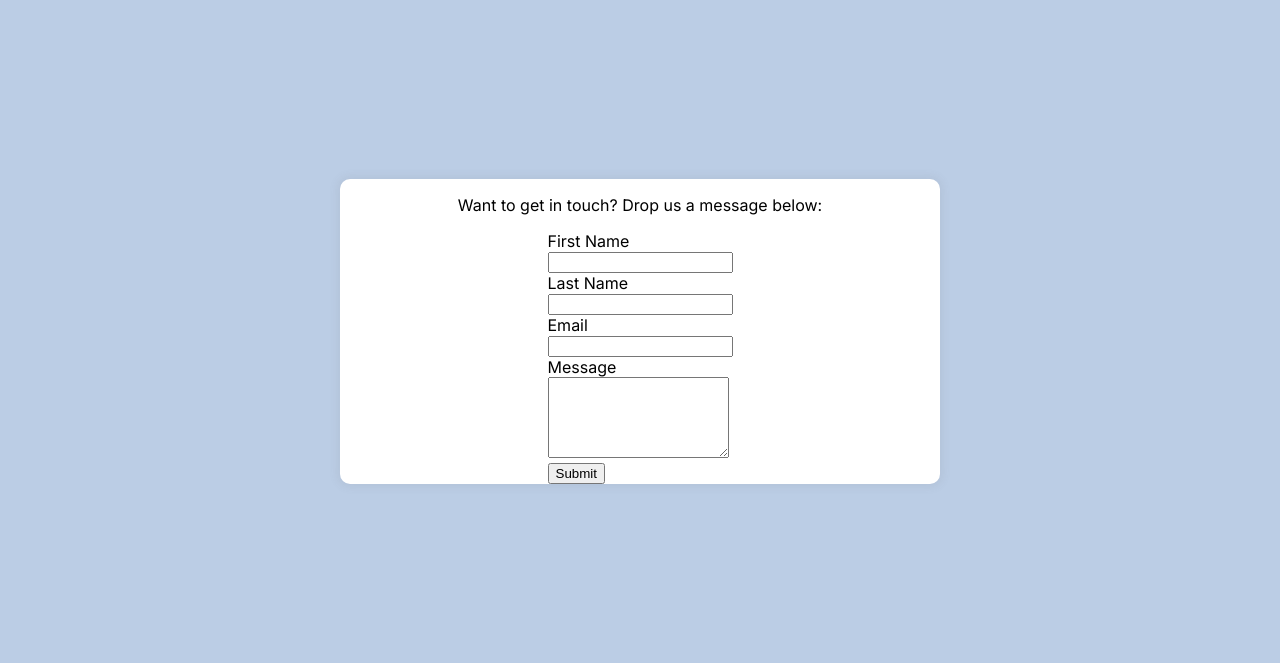
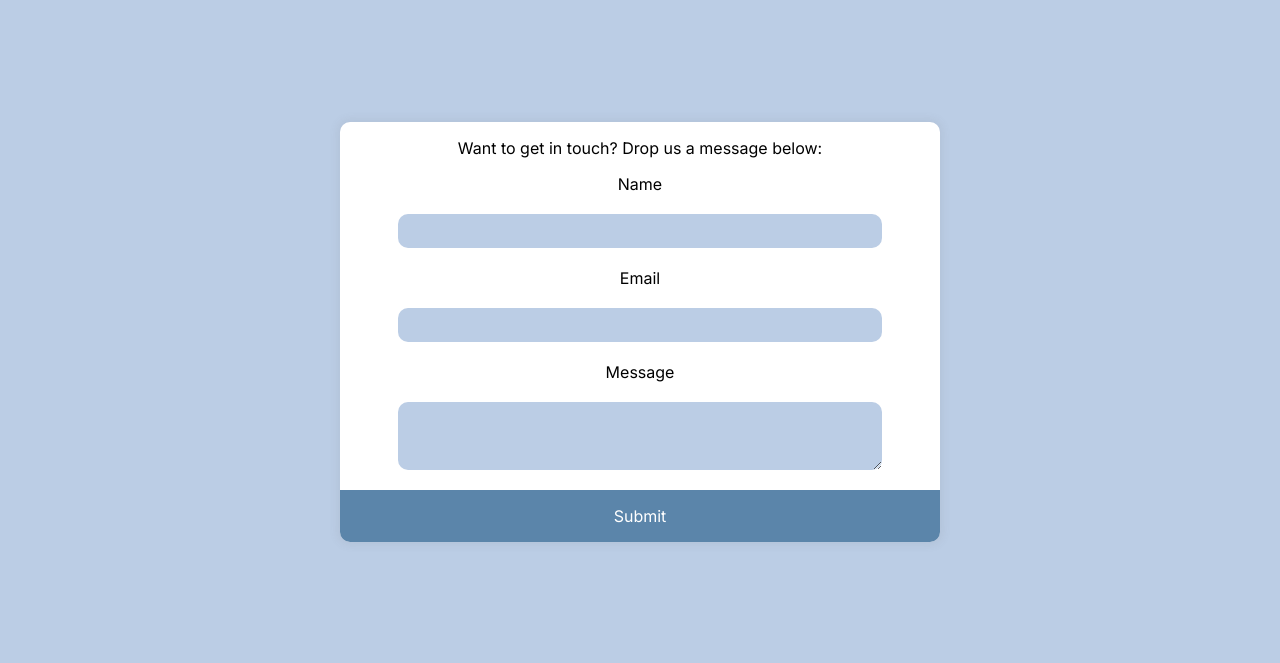
Before and after one commit to Llywelyn1282/earth-quiz, a plain HTML site: page contact.html in a window 1280 px wide. Shown: the part 76-739 px from the top of the page. Drawn offline with nearby package versions, Linux system fonts and the light colour scheme; a web font is replaced by a local one.

Commit message:
style form on contact page

```diff
--- a/contact.html
+++ b/contact.html
@@ -52,15 +52,13 @@
       <div class="contact-container">
         <p>Want to get in touch? Drop us a message below:</p>
         <form class="form">
-          <label for="first-name">First Name</label><br>
-          <input type="text" id="first-name" name="first-name" required><br>
-          <label for="last-name">Last Name</label><br>
-          <input type="text" id="last-name" name="last-name" required><br>
+          <label for="name">Name</label><br>
+          <input type="text" id="name" name="name" required><br>
           <label for="email">Email</label><br>
           <input type="email" id="email" name="email" required><br>
           <label for="message">Message</label><br>
-          <textarea name="message" rows="5" cols=""></textarea><br>
-          <input type="submit" name="submit">
+          <textarea name="message" id="message" rows="4"></textarea><br>
+          <input type="submit" name="submit" id="submit">
         </form>
       </div>
     </main>
--- a/css/style.css
+++ b/css/style.css
@@ -178,12 +178,56 @@ cursor: pointer;
   box-shadow: 0 0 10px 2px rgba(100, 100, 100, 0.1);
   width: 600px;
   overflow: hidden;
-  margin: 1rem;
+  margin: 0;
   display: flex;
   flex-direction: column;
   justify-content: center;
   align-items: center;
 }
+
+.form {
+  display: flex;
+  flex-direction: column;
+  justify-content: center;
+  align-items: center;
+  font-family: inherit;
+  width: 100%;
+}
+
+input, #message {
+  width: 80%;
+  border-radius: 10px;
+  font-family: inherit;
+  background-color: var(--color-1);
+  border: none;
+}
+
+#name, #email {
+  height: 2rem;
+}
+
+#submit {
+    background-color: var(--color-3);
+    color: var(--color-5);
+    border: none;
+    display: block;
+    width: 100%;
+    cursor: pointer;
+    font-size: 1rem;
+    font-family: inherit;
+    padding: 1rem;
+    border-radius: 0%;
+  }
+
+  #submit:hover {
+    background-color: var(--color-4);
+  }
+
+  #submit:focus {
+    outline: none;
+    background-color: var(--color-4);
+  }
+
 
 /* Button */
 
```
